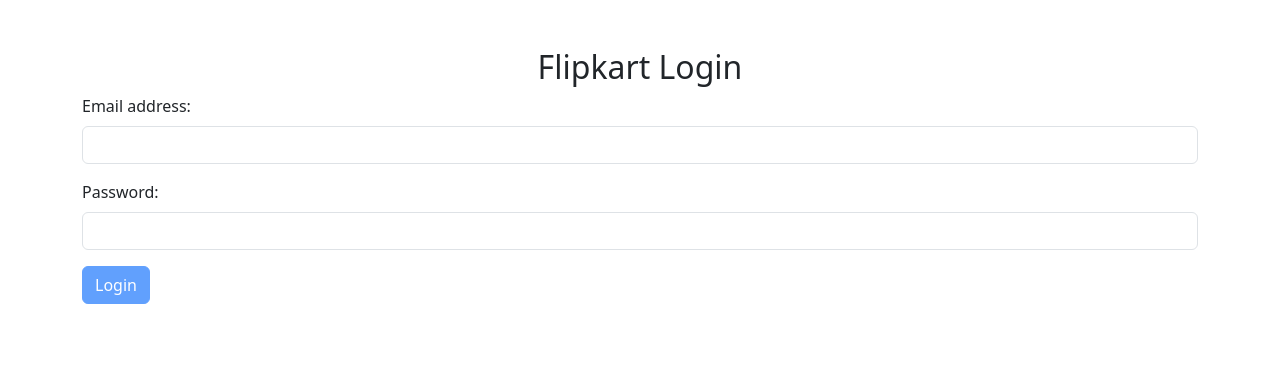
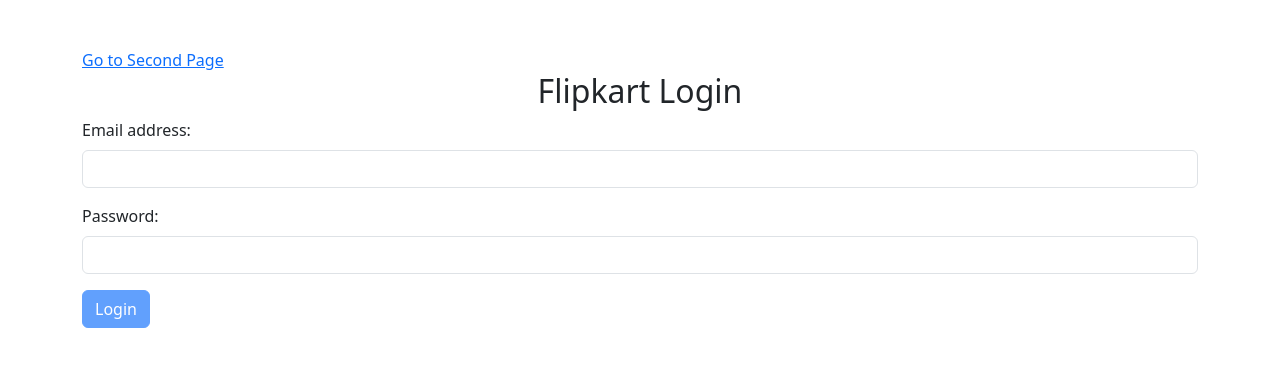
Before and after one commit to vahini18/form-validation-and-calculator, a plain HTML site: page index2.html in a window 1280 px wide. Drawn offline with nearby package versions, Linux system fonts and the light colour scheme.

Commit message:
files added

```diff
--- a/index2.html
+++ b/index2.html
@@ -4,6 +4,8 @@
     <meta charset="UTF-8">
     <meta name="viewport" content="width=device-width, initial-scale=1.0">
     <title>Flipkart Login</title>
+    <a href="index2.html">Go to Second Page</a>
+
     <link rel="stylesheet" href="https://cdn.jsdelivr.net/npm/bootstrap@5.3.0/dist/css/bootstrap.min.css">
     <style>
         .error-input {
```
